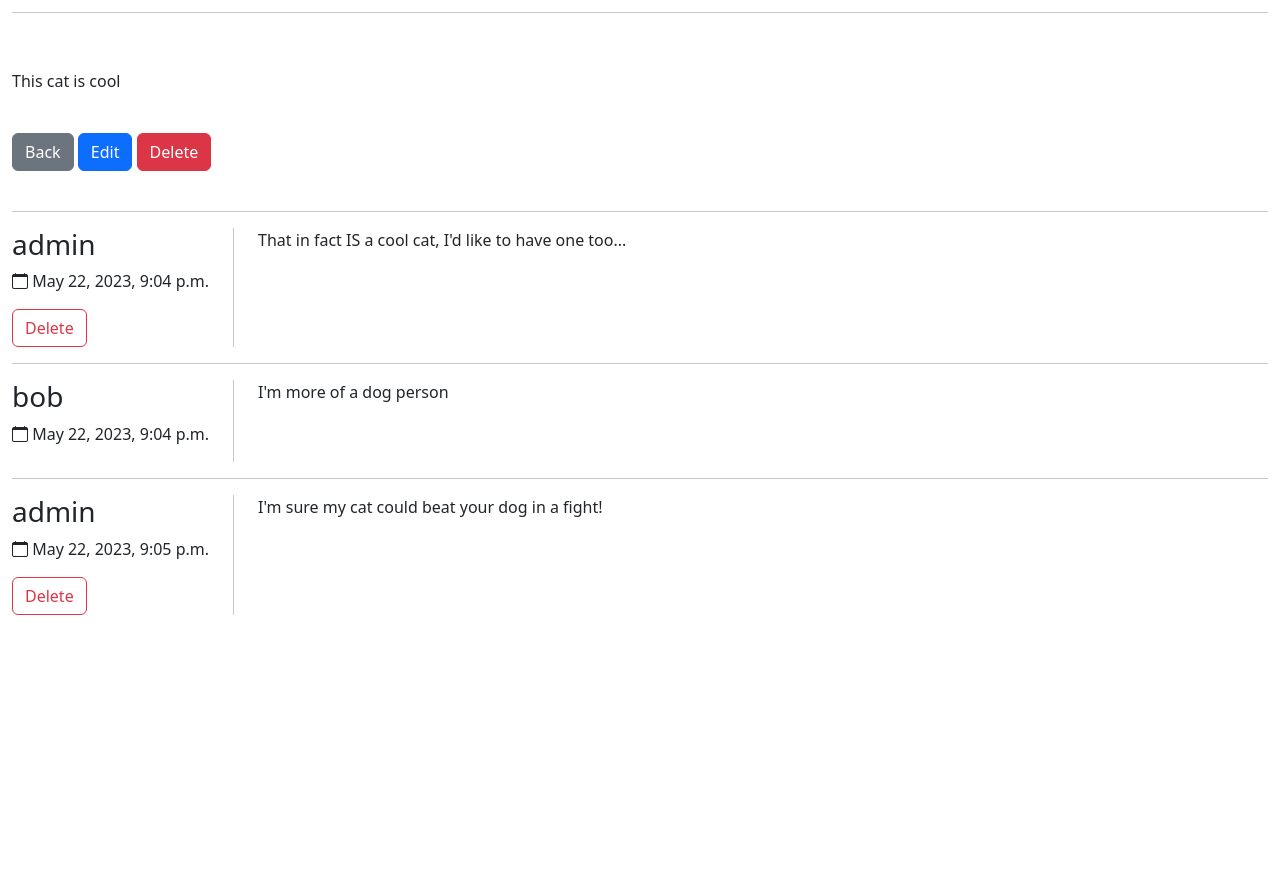
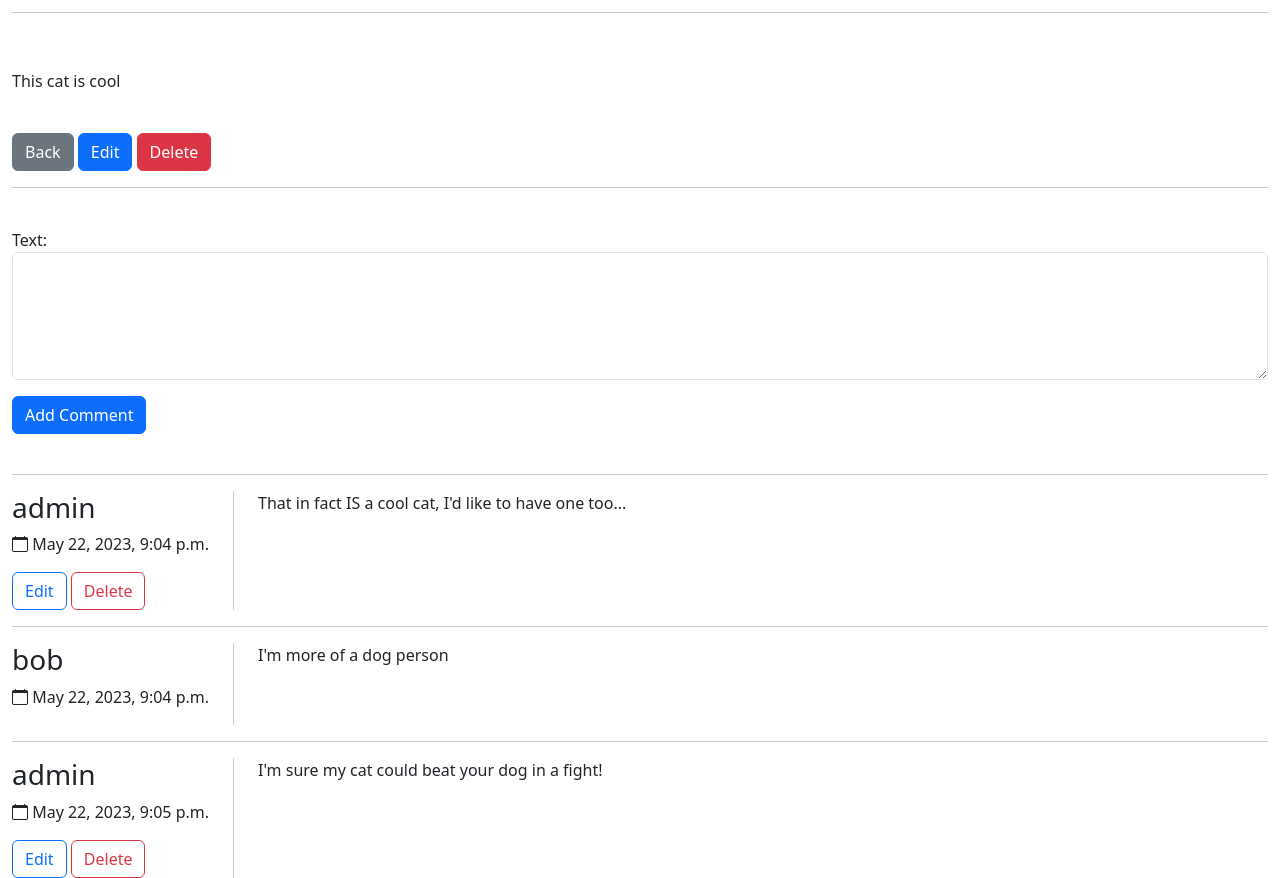
Before and after one commit to NexGenHuman/Django_Blog, a Django app: page /posts/3 in a window 1280 px wide. Shown: the part 283-1161 px from the top of the page. Before the commit the page ends 898 px from the top, so only its background shows below. Run offline with Django 4.2, Linux system fonts and the light colour scheme; a user stored in the database is signed in; data comes from the database, SQL or seed files in the repository; both versions use the stored data as it was after the commit; parts of the project's set-up code (start-up, migrations or seed data) failed here and were passed over; some libraries are stand-ins or nearby versions.

Commit message:
Adding comments

```diff
--- a/Django_Blog/blog/forms.py
+++ b/Django_Blog/blog/forms.py
@@ -1,5 +1,5 @@
 from django import forms
-from .models import Post
+from .models import Post, Comment
 
 
 class PostForm(forms.ModelForm):
@@ -25,3 +25,19 @@ class EditPostForm(forms.ModelForm):
             'title': forms.TextInput(attrs={'class': 'form-control', 'placeholder': 'Title'}),
             'body': forms.Textarea(attrs={'class': 'form-control', 'style': 'min-height: 100%'}),
         }
+
+class CommentForm(forms.ModelForm):
+    class Meta:
+        model = Comment
+        fields = ['text']
+        widgets = {
+            'text': forms.Textarea(attrs={'class': 'form-control', 'style': 'min-height: 5rem; max-height: 8rem;'}),
+        }
+
+class UpdateCommentForm(forms.ModelForm):
+    class Meta:
+        model = Comment
+        fields = ['text']
+        widgets = {
+            'text': forms.Textarea(attrs={'class': 'form-control', 'style': 'min-height: 100%'}),
+        }
--- a/Django_Blog/blog/templates/post-detail.html
+++ b/Django_Blog/blog/templates/post-detail.html
@@ -34,10 +34,16 @@
     {% endif %}
 
     <br/>
+    <hr>
+    <br/>
 
     {% comment %} Comments {% endcomment %}
     {% if user.is_authenticated %}
-
+        <form method="post">
+            {% csrf_token %}
+            {{ form.as_p }}
+            <button class="btn btn-primary">Add Comment</button>
+        </form>
     {% endif %}
 
     <br/>
@@ -49,6 +55,7 @@
                 <h3>{{ comment.author }}</h3>
                 <p><i class="bi bi-calendar"></i> {{ comment.publication_date }}</p>
                 {% if comment.author == user %}
+                    <a class="btn btn-outline-primary" href="{% url 'update_comment' comment.pk %}">Edit</a>
                     <a class="btn btn-outline-danger" href="{% url 'delete_comment' comment.pk %}">Delete</a>
                 {% endif %}
             </div>
--- a/Django_Blog/blog/urls.py
+++ b/Django_Blog/blog/urls.py
@@ -1,6 +1,6 @@
 from django.urls import path
 #from . import views
-from .views import home, PostsView, PostDetailView, AddPostView, UpdatePostView, DeletePostView, DeleteCommentView
+from .views import home, PostsView, PostDetailView, AddPostView, UpdatePostView, DeletePostView, DeleteCommentView, UpdateCommentView
 
 urlpatterns = [
     path('', home, name='home'),
@@ -9,5 +9,6 @@ urlpatterns = [
     path('add_post/', AddPostView.as_view(), name='add_post'),
     path('posts/edit/<int:pk>', UpdatePostView.as_view(), name='update_post'),
     path('posts/<int:pk>/delete', DeletePostView.as_view(), name='delete_post'),
+    path('comment/<int:pk>', UpdateCommentView.as_view(), name='update_comment'),
     path('comment/<int:pk>/delete', DeleteCommentView, name='delete_comment'),
 ]
--- a/Django_Blog/blog/views.py
+++ b/Django_Blog/blog/views.py
@@ -1,7 +1,7 @@
 from django.shortcuts import render, redirect, get_object_or_404
 from django.views.generic import ListView, DetailView, CreateView, UpdateView, DeleteView
 from .models import Post, Comment
-from .forms import PostForm, EditPostForm
+from .forms import PostForm, EditPostForm, CommentForm, UpdateCommentForm
 from django.urls import reverse_lazy
 from django.contrib.auth.mixins import LoginRequiredMixin
 
@@ -19,6 +19,20 @@ class PostsView(ListView):
 class PostDetailView(DetailView):
     model = Post
     template_name = 'post-detail.html'
+    form_class = CommentForm
+
+    def post(self, request, *args, **kwargs):
+        form = CommentForm(request.POST)
+        if form.is_valid():
+            form.instance.author = request.user
+            form.instance.post = self.get_object()
+            form.save()
+            return redirect('post-detail', pk=self.get_object().pk)
+
+    def get_context_data(self, **kwargs):
+        context = super().get_context_data(**kwargs)
+        context['form'] = self.form_class
+        return context
 
 
 class AddPostView(LoginRequiredMixin, CreateView):
@@ -46,8 +60,22 @@ class DeletePostView(LoginRequiredMixin, DeleteView):
     template_name = 'delete_post.html'
     success_url = reverse_lazy('posts')
 
+class UpdateCommentView(LoginRequiredMixin, UpdateView):
+    login_url = 'login'
+    redirect_field_name = 'redirect_to'
+    model = Comment
+    form_class = UpdateCommentForm
+    template_name = 'update_comment.html'
+
+    def get_success_url(self):
+        comment = self.get_object()
+        post_url = comment.post.get_absolute_url()
+        return post_url
+    #fields = ['text']
+
 def DeleteCommentView(request, pk):
     comment = Comment.objects.get(pk=pk)
-    post_id = comment.post.id
-    comment.delete()
-    return redirect('post-detail', post_id)
+    if request.user == comment.author:
+        post_id = comment.post.id
+        comment.delete()
+        return redirect('post-detail', post_id)
```
Also changed, not shown: Django_Blog/blog/templates/update_comment.html (added, +18 -0 lines), Django_Blog/db.sqlite3.
